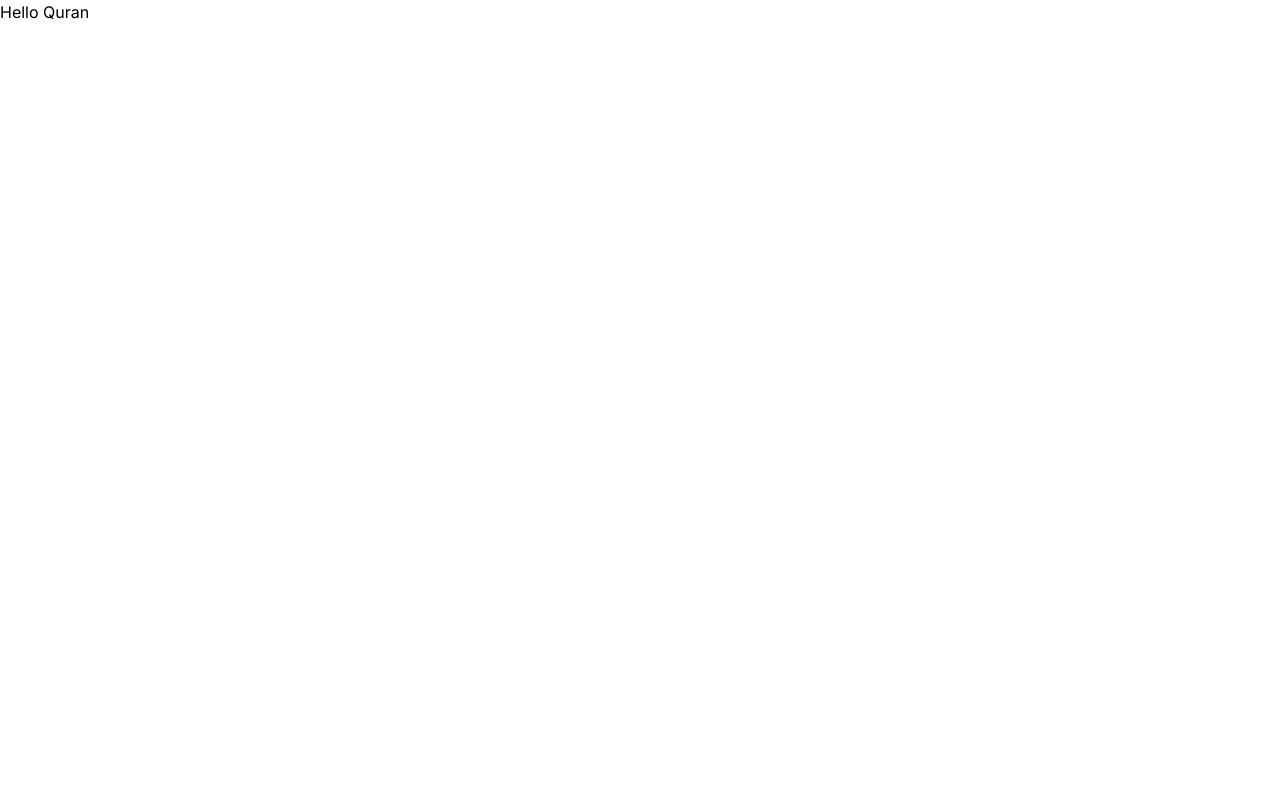
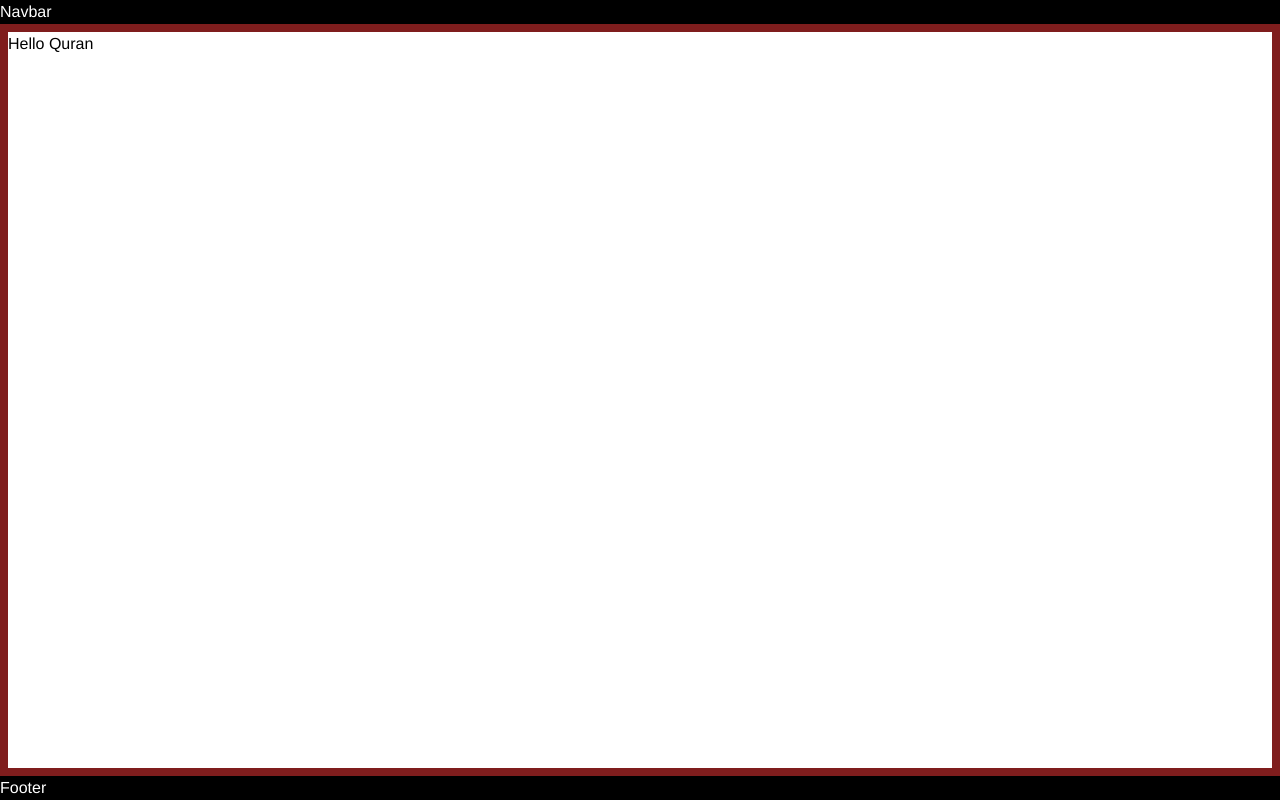
Before and after one commit to hakankaraahmet/explore-quran, a Next.js app: page / in a window 1280 px wide. Built offline with nearby package versions, Linux system fonts and the light colour scheme.

Commit message:
feature: redux structure and navbar-footer is created

```diff
--- a/src/app/layout.tsx
+++ b/src/app/layout.tsx
@@ -1,22 +1,34 @@
-import './globals.css'
-import type { Metadata } from 'next'
-import { Inter } from 'next/font/google'
+import Navbar from "@/components/Navbar";
+import "./globals.css";
+import type { Metadata } from "next";
+import { Arimo } from "next/font/google";
+import Footer from "@/components/Footer";
+import { Providers } from "@/store/provider";
 
-const inter = Inter({ subsets: ['latin'] })
+const arimo = Arimo({
+  subsets: ["latin", "latin-ext"],
+  weight: ["400", "500", "600", "700"],
+});
 
 export const metadata: Metadata = {
-  title: 'Create Next App',
-  description: 'Generated by create next app',
-}
+  title: "Create Next App",
+  description: "Generated by create next app",
+};
 
 export default function RootLayout({
   children,
 }: {
-  children: React.ReactNode
+  children: React.ReactNode;
 }) {
   return (
     <html lang="en">
-      <body className={inter.className}>{children}</body>
+      <Providers>
+        <body className={`flex flex-col min-h-screen ${arimo.className}`}>
+          <Navbar />
+          {children}
+          <Footer />
+        </body>
+      </Providers>
     </html>
-  )
+  );
 }
--- a/src/app/page.tsx
+++ b/src/app/page.tsx
@@ -1,6 +1,6 @@
 export default function Home() {
   return (
-    <main className="">
+    <main className="flex-1 border-8 border-red-900">
       Hello Quran
     </main>
   )
--- /dev/null
+++ b/src/components/Footer/index.tsx
@@ -0,0 +1,11 @@
+import React from 'react'
+
+const Footer = () => {
+  return (
+    <footer className='bg-black text-white mt-auto'>
+      Footer
+    </footer>
+  )
+}
+
+export default Footer
--- /dev/null
+++ b/src/components/Navbar/index.tsx
@@ -0,0 +1,11 @@
+import React from 'react'
+
+const Navbar = () => {
+  return (
+    <nav className='bg-black text-white'>
+      Navbar
+    </nav>
+  )
+}
+
+export default Navbar
--- /dev/null
+++ b/src/store/index.ts
@@ -0,0 +1,11 @@
+import { configureStore } from '@reduxjs/toolkit'
+// ...
+
+export const store = configureStore({
+  reducer: {
+
+  },
+})
+
+export type RootState = ReturnType<typeof store.getState>
+export type AppDispatch = typeof store.dispatch
--- /dev/null
+++ b/src/store/provider.tsx
@@ -0,0 +1,8 @@
+"use client";
+
+import { store } from "./index";
+import { Provider } from "react-redux";
+
+export function Providers({ children }: { children: React.ReactNode }) {
+  return <Provider store={store}>{children}</Provider>;
+}
```
Also changed, not shown: src/store/hooks.ts (added, +7 -0 lines).
